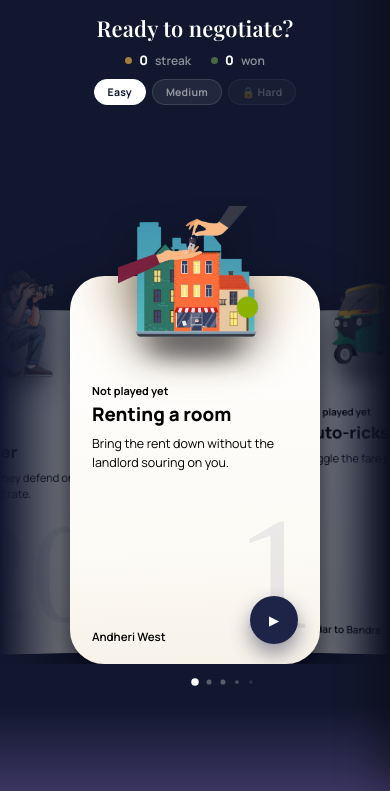
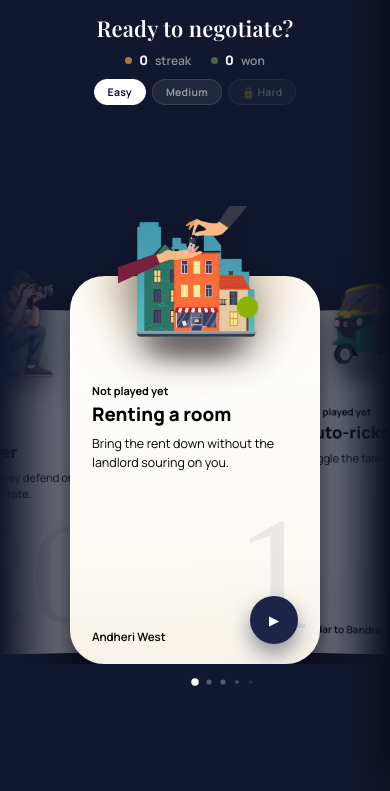
Before and after one commit to ra5922/MOL-BHAV, a plain HTML site: page index.html in a window 390 px wide. Shown: the part 53-844 px from the top of the page. Drawn offline with nearby package versions, Linux system fonts and the light colour scheme; a web font is replaced by a local one.

Commit message:
changes made

```diff
--- a/index.html
+++ b/index.html
@@ -301,7 +301,7 @@
       position:fixed; inset:0;
       width:100%; height:100%; height:100dvh;
       padding:0; border-radius:0; box-shadow:none;
-      background:linear-gradient(180deg, var(--home-1) 90%, var(--home-1) 68%, var(--home-2) 100%);
+      background:linear-gradient(180deg, var(--home-1) 100%, var(--home-1) 68%, var(--home-2) 100%);
     }
     #screen-home{
   margin:0 !important;
```
